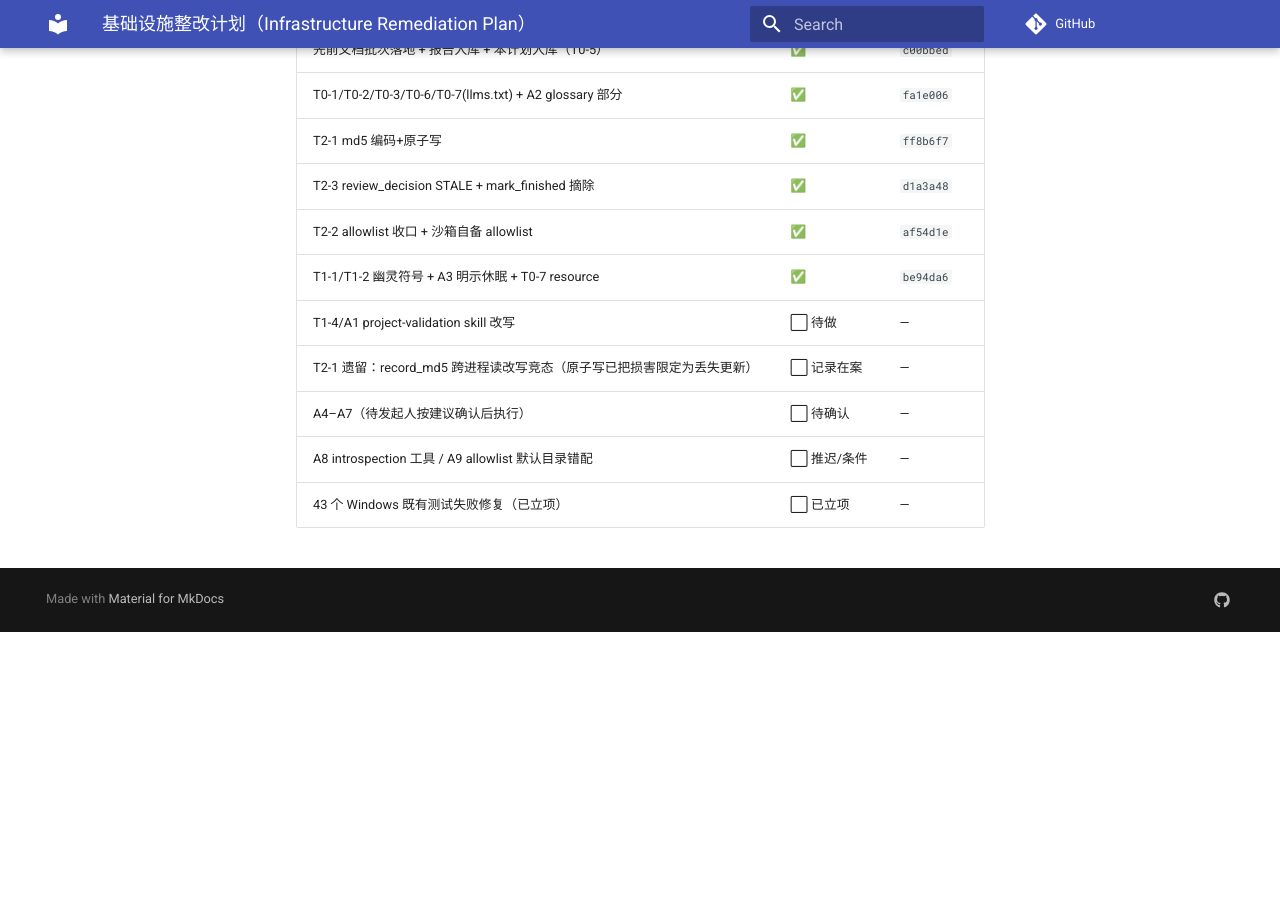
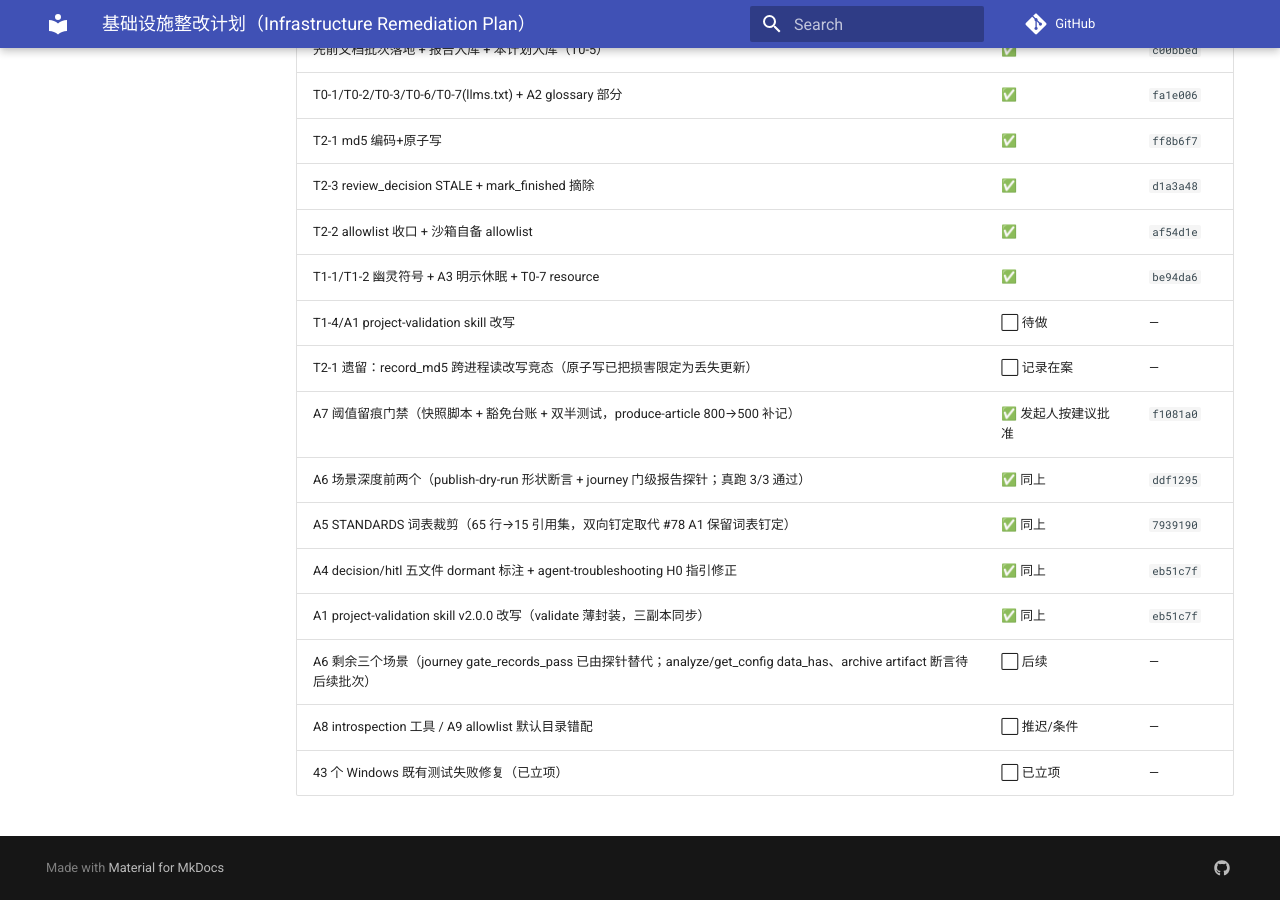
Before and after one commit to 1StepMore/AutoMedia, an MkDocs documentation site: the page built from docs/dev/plans/infrastructure-remediation-plan-20261030.md, in a window 1280 px wide and 900 px high, scrolled down 5100 px. Built offline with MkDocs 1.6.1 and Material for MkDocs 9.7.7, drawn with Linux system fonts in a browser that asks for light colours; comment, search, counter and statistics services are not loaded; before the commit the page ends 5732 px from its top, so only the background shows below that.

Commit message:
docs(plan): record the A1/A4-A7 execution log in the remediation plan

```diff
--- a/docs/dev/plans/infrastructure-remediation-plan-20261030.md
+++ b/docs/dev/plans/infrastructure-remediation-plan-20261030.md
@@ -122,6 +122,11 @@ Track 3 裁决项 ×9 ──────────── 每项独立批准；
 | T1-1/T1-2 幽灵符号 + A3 明示休眠 + T0-7 resource | ✅ | `be94da6` |
 | T1-4/A1 project-validation skill 改写 | ⬜ 待做 | — |
 | T2-1 遗留：record_md5 跨进程读改写竞态（原子写已把损害限定为丢失更新） | ⬜ 记录在案 | — |
-| A4–A7（待发起人按建议确认后执行） | ⬜ 待确认 | — |
+| A7 阈值留痕门禁（快照脚本 + 豁免台账 + 双半测试，produce-article 800→500 补记） | ✅ 发起人按建议批准 | `f1081a0` |
+| A6 场景深度前两个（publish-dry-run 形状断言 + journey 门级报告探针；真跑 3/3 通过） | ✅ 同上 | `ddf1295` |
+| A5 STANDARDS 词表裁剪（65 行→15 引用集，双向钉定取代 #78 A1 保留词表钉定） | ✅ 同上 | `7939190` |
+| A4 decision/hitl 五文件 dormant 标注 + agent-troubleshooting H0 指引修正 | ✅ 同上 | `eb51c7f` |
+| A1 project-validation skill v2.0.0 改写（validate 薄封装，三副本同步） | ✅ 同上 | `eb51c7f` |
+| A6 剩余三个场景（journey gate_records_pass 已由探针替代；analyze/get_config data_has、archive artifact 断言待后续批次） | ⬜ 后续 | — |
 | A8 introspection 工具 / A9 allowlist 默认目录错配 | ⬜ 推迟/条件 | — |
 | 43 个 Windows 既有测试失败修复（已立项） | ⬜ 已立项 | — |
```
